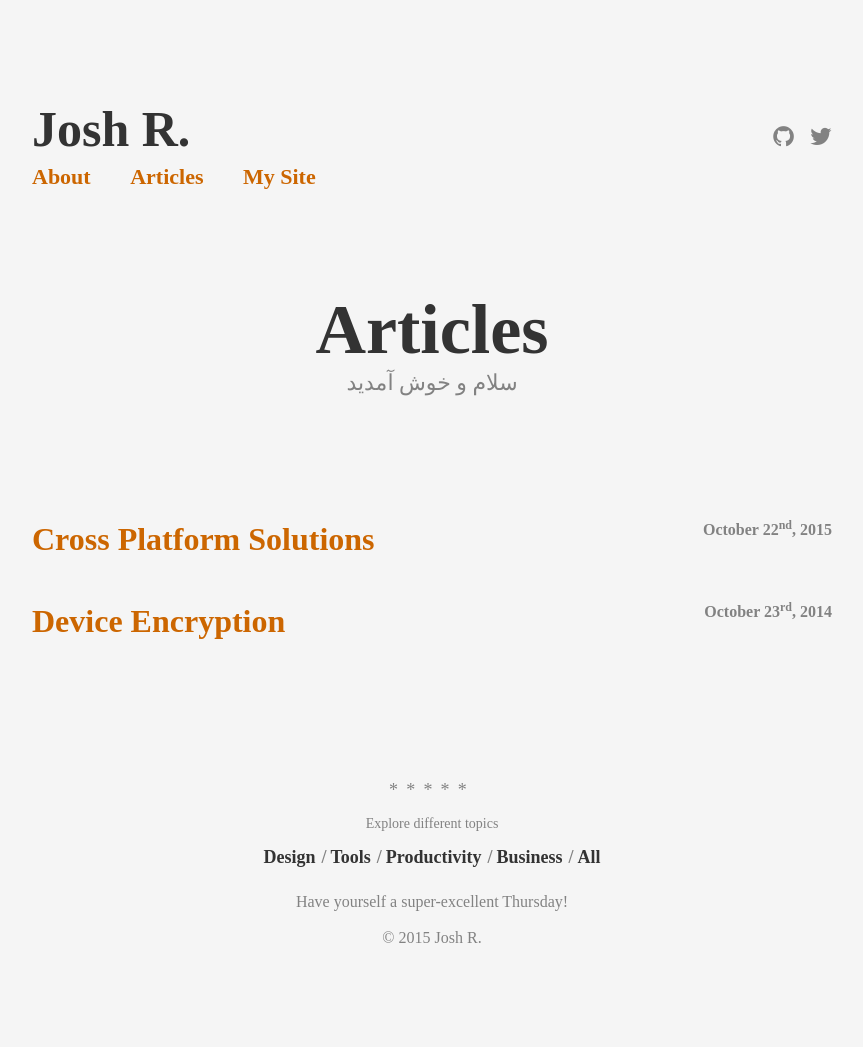
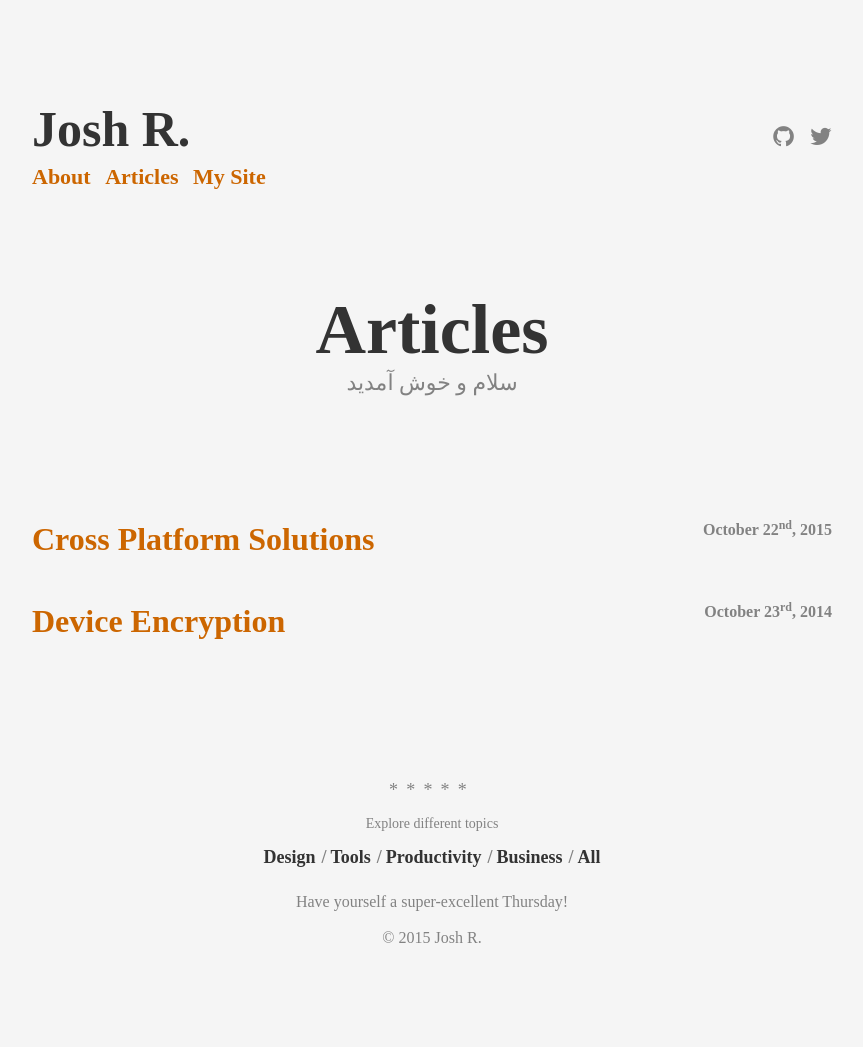
Before and after one commit to JoshR604/JoshR604.github.io, a Jekyll site: the page built from index.html, in a window 1280 px wide. Shown: the whole page, without its empty margins (208-1071 px from the left). Built offline with Jekyll 4.4.1, drawn with Linux system fonts in a browser that asks for light colours; some web fonts are replaced.

Commit message:
playing with margins

```diff
--- a/_posts/2015-10-23-device-encryption.markdown
+++ b/_posts/2015-10-23-device-encryption.markdown
@@ -5,7 +5,6 @@ subtitle: "Is it worth it?"
 date:   2014-10-23 23:56:45
 categories: [tool]
 ---
-
 
 Duis lacinia commodo dui, vel aliquam metus hendrerit eu. Integer et scelerisque dui. Sed nec molestie quam. Donec sit amet nisl a massa commodo ultrices nec quis nunc. Aenean aliquet eu arcu adipiscing dignissim. Nunc dictum elit vitae dolor molestie aliquet.
 
--- a/_sass/_default.scss
+++ b/_sass/_default.scss
@@ -105,7 +105,7 @@ strong {
 
 .menu__entry {
     display: inline-block;
-    margin-right: 35px;
+    margin-right: 10px;
 
     &:last-child {
         margin-right: 0px;
```
